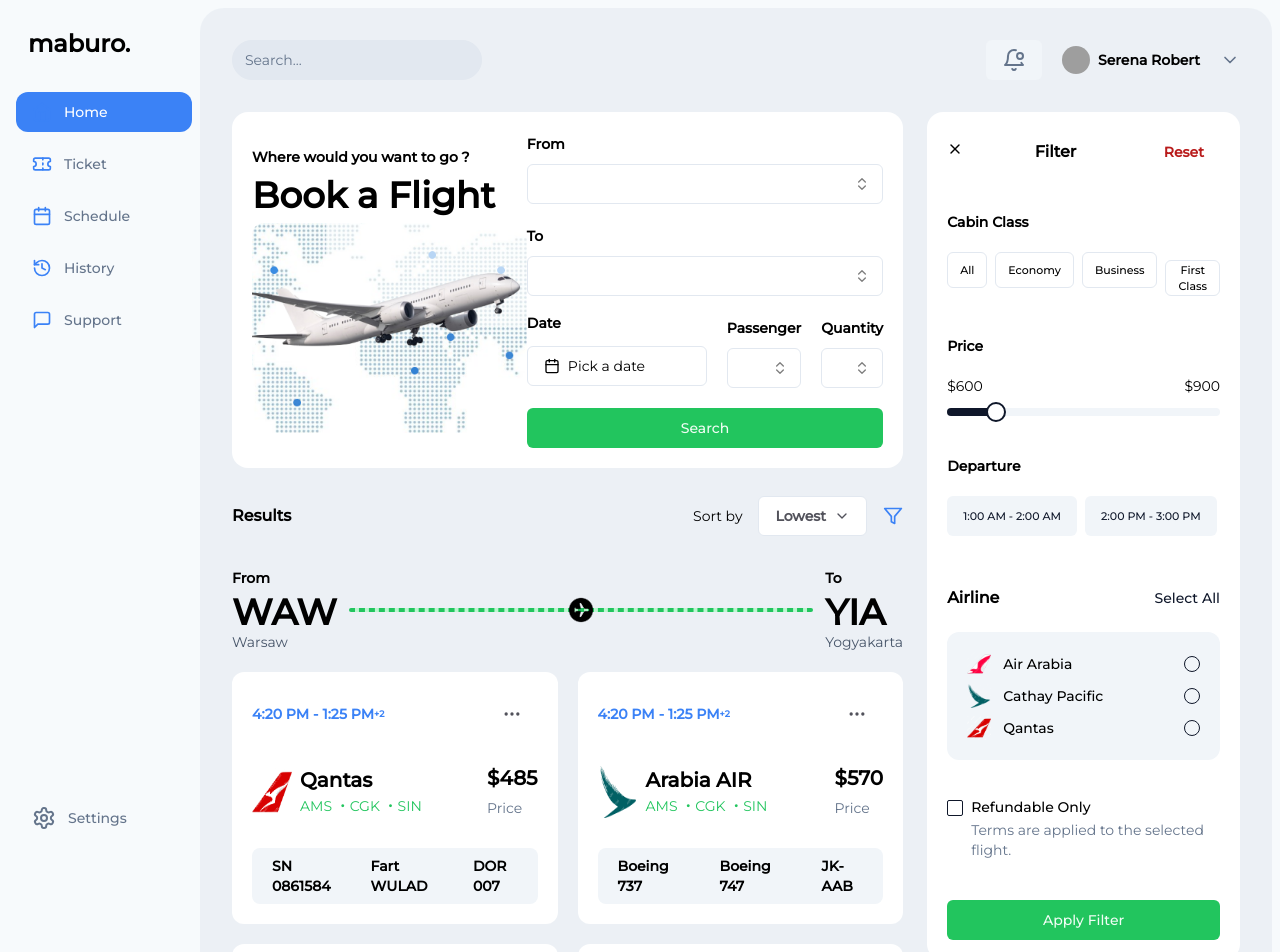
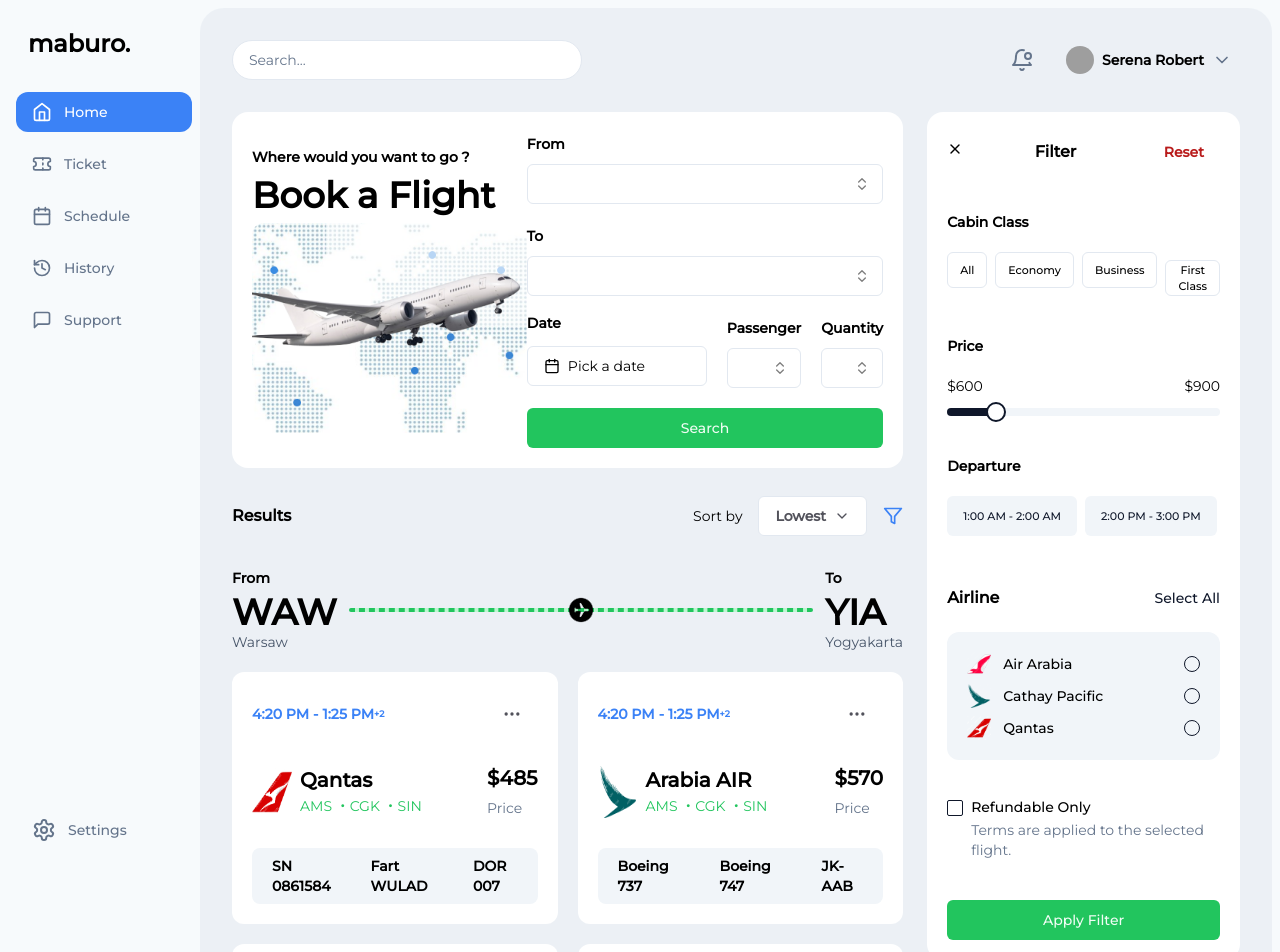
Before and after one commit to kralion/maburo, a React (Vite) app: page / in a window 1280 px wide. Shown: the top 952 px of the page. Built offline with nearby package versions, Linux system fonts and the light colour scheme; grey boxes are pictures that could not be loaded.

Commit message:
Navbar Updated

```diff
--- a/src/components/dashboard/header.tsx
+++ b/src/components/dashboard/header.tsx
@@ -11,28 +11,33 @@
       <Input
         type="search"
         placeholder="Search..."
-        className="md:w-[100px] rounded-full bg-slate-200 lg:w-[250px]"
+        className="md:w-[100px] rounded-full px-4 lg:w-[350px]"
       />
-      <div className="flex gap-5 items-center">
+      <div className="flex gap-2 items-center">
         <NotificationDialog
           title="You are caught up !"
           description="You've read all of your notifications, inbox empty"
           okText="Accept"
         >
-          <Button variant="secondary">
+          <Button variant="ghost">
             <LucideBellDot className="text-slate-500" />
           </Button>
         </NotificationDialog>
-        <p className="flex gap-2 items-center">
+        <OptionsSheet>
+          <Button
+            variant="ghost"
+            className="flex rounded-xl gap-2 px-2 items-center"
+          >
+            <div className="flex gap-2 items-center">
               <Avatar>
                 <AvatarImage src="https://images.unsplash.com/photo-1493666438817-866a91353ca9?ixlib=rb-0.3.5&q=80&fm=jpg&crop=faces&fit=crop&h=200&w=200&s=b616b2c5b373a80ffc9636ba24f7a4a9" />
                 <AvatarFallback>BP</AvatarFallback>
               </Avatar>
               <span className="text-sm font-semibold">Serena Robert</span>
-        </p>
+            </div>
 
-        <OptionsSheet>
             <LucideChevronDown className="text-slate-500 h-5 w-5" />
+          </Button>
         </OptionsSheet>
       </div>
     </div>
--- a/src/components/navLink.tsx
+++ b/src/components/navLink.tsx
@@ -10,9 +10,9 @@
       <Button
         variant="ghost"
         className={clsx(
-          "hover:bg-blue-500  flex rounded-xl justify-start gap-3 active:opacity-70 group w-full text-slate-500 hover:text-white",
+          "hover:bg-blue-500  flex rounded-xl justify-start gap-3 active:opacity-70  w-full text-slate-500 hover:text-white",
           useMatch(resolved.pathname)
-            ? " text-white group-default:fill-green-500 group-default:text-green-500 bg-blue-500"
+            ? " text-white bg-blue-500"
             : "bg-transparent"
         )}
       >
--- a/src/components/navbar.tsx
+++ b/src/components/navbar.tsx
@@ -43,7 +43,7 @@
 export function NavBar() {
   const resolved = useResolvedPath("/settings");
   return (
-    <div className="flex flex-col gap-[450px] w-44 justify-between ">
+    <div className="flex flex-col gap-[470px] w-44 justify-between ">
       <div className="flex flex-col gap-8">
         <Link className="font-bold lowercase px-3 text-2xl" to="/">
           <span>Maburo.</span>
@@ -51,8 +51,7 @@
         <div className="flex flex-col gap-3">
           {navLinks.map((link) => (
             <CustomNavLink to={link.href}>
-              <link.icon className="h-5 w-5 text-blue-500 group-hover:fill-green-400 group-hover:text-green-400 " />
-
+              <link.icon className="h-5 w-5 " />
               {link.title}
             </CustomNavLink>
           ))}
@@ -63,22 +62,13 @@
         <Button
           variant="ghost"
           className={clsx(
-            "hover:bg-blue-500 flex my-2 justify-start gap-3 active:opacity-70 group w-full text-slate-500 hover:text-white",
+            "hover:bg-blue-500  flex rounded-xl justify-start gap-3 active:opacity-70  w-full text-slate-500 hover:text-white",
             useMatch(resolved.pathname)
-              ? " text-white group-default:fill-green-500 group-default:text-green-500 bg-blue-500"
+              ? " text-white bg-blue-500"
               : "bg-transparent"
           )}
         >
-          {
-            <LucideSettings
-              className={clsx(
-                "hover:bg-blue-500 active:opacity-70 text-slate-500 hover:text-white",
-                useMatch(resolved.pathname)
-                  ? "    text-green-400 "
-                  : "bg-transparent"
-              )}
-            />
-          }
+          {<LucideSettings />}
           Settings
         </Button>
       </Link>
--- a/src/components/ui/input.tsx
+++ b/src/components/ui/input.tsx
@@ -11,7 +11,7 @@
       <input
         type={type}
         className={cn(
-          "flex h-10 w-full rounded-md border border-slate-200 border-slate-200 bg-white px-3 py-1 text-sm ring-offset-white file:border-0 file:bg-transparent file:text-sm file:font-medium placeholder:text-slate-500 focus-visible:outline-none focus-visible:ring-2 focus-visible:ring-slate-950 focus-visible:ring-offset-2 disabled:cursor-not-allowed disabled:opacity-50 dark:border-slate-800 dark:border-slate-800 dark:bg-slate-950 dark:ring-offset-slate-950 dark:placeholder:text-slate-400 dark:focus-visible:ring-slate-300",
+          "flex h-10 w-full rounded-md border  border-slate-200 bg-white px-3 py-1 text-sm ring-offset-white file:border-0 file:bg-transparent file:text-sm file:font-medium placeholder:text-slate-500 focus-visible:outline-none focus-visible:ring-2 focus-visible:ring-slate-950 focus-visible:ring-offset-2 disabled:cursor-not-allowed disabled:opacity-50  dark:border-slate-800 dark:bg-slate-950 dark:ring-offset-slate-950 dark:placeholder:text-slate-400 dark:focus-visible:ring-slate-300",
           className
         )}
         ref={ref}
```
Lines whose indentation alone changed are shown as unchanged.
